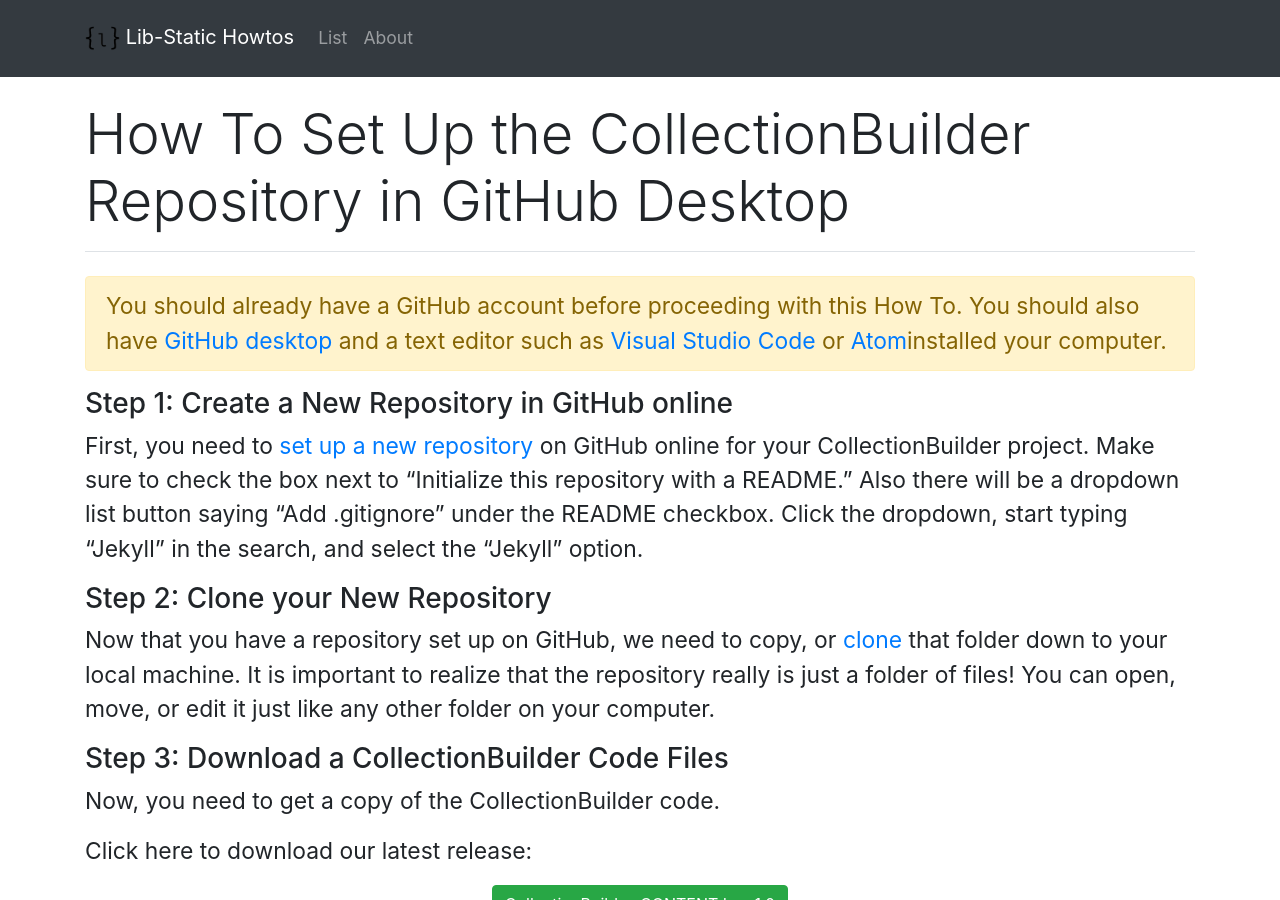
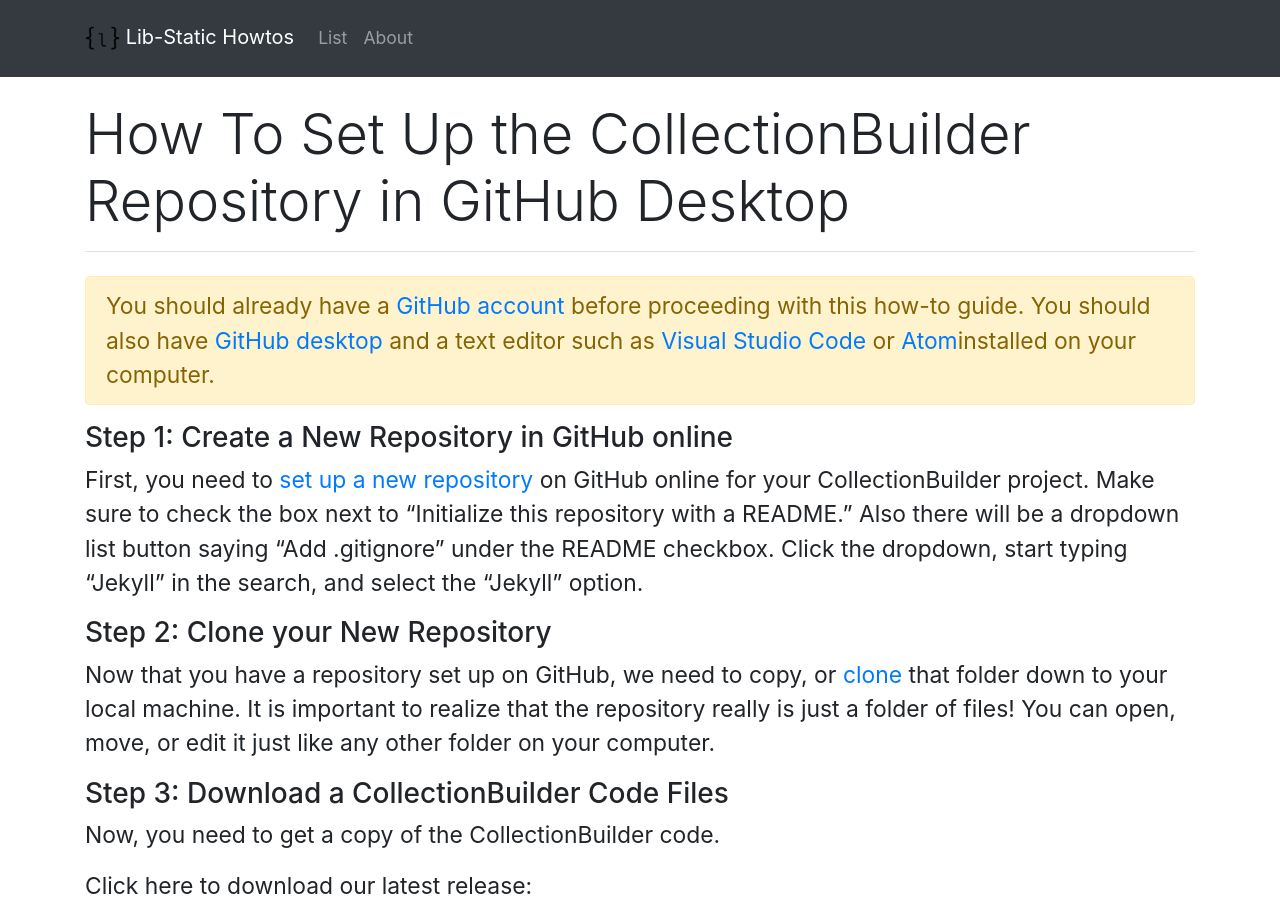
Before and after one commit to lib-static/howto, a Jekyll site: the page built from howtos/githubdesktoprepo.md, in a window 1280 px wide and 900 px high. Built offline with Jekyll 4.4.1, drawn with Linux system fonts in a browser that asks for light colours.

Commit message:
first alert: add link, update text

```diff
--- a/howtos/githubdesktoprepo.md
+++ b/howtos/githubdesktoprepo.md
@@ -4,7 +4,7 @@ title: How To Set Up the CollectionBuilder Repository in GitHub Desktop
 ---
 
 {:.alert .alert-warning}
-You should already have a GitHub account before proceeding with this How To. You should also have [GitHub desktop](githubdesktop.html){:target="_blank"} and a text editor such as [Visual Studio Code](visualstudiocode.html){:target="_blank"} or [Atom](installatom.html){:target="_blank"}installed your computer.
+You should already have a [GitHub account](setupgithubaccount.html){:target="_blank"} before proceeding with this how-to guide. You should also have [GitHub desktop](githubdesktop.html){:target="_blank"} and a text editor such as [Visual Studio Code](visualstudiocode.html){:target="_blank"} or [Atom](installatom.html){:target="_blank"}installed on your computer.
 
 
 ### Step 1: Create a New Repository in GitHub online
```
